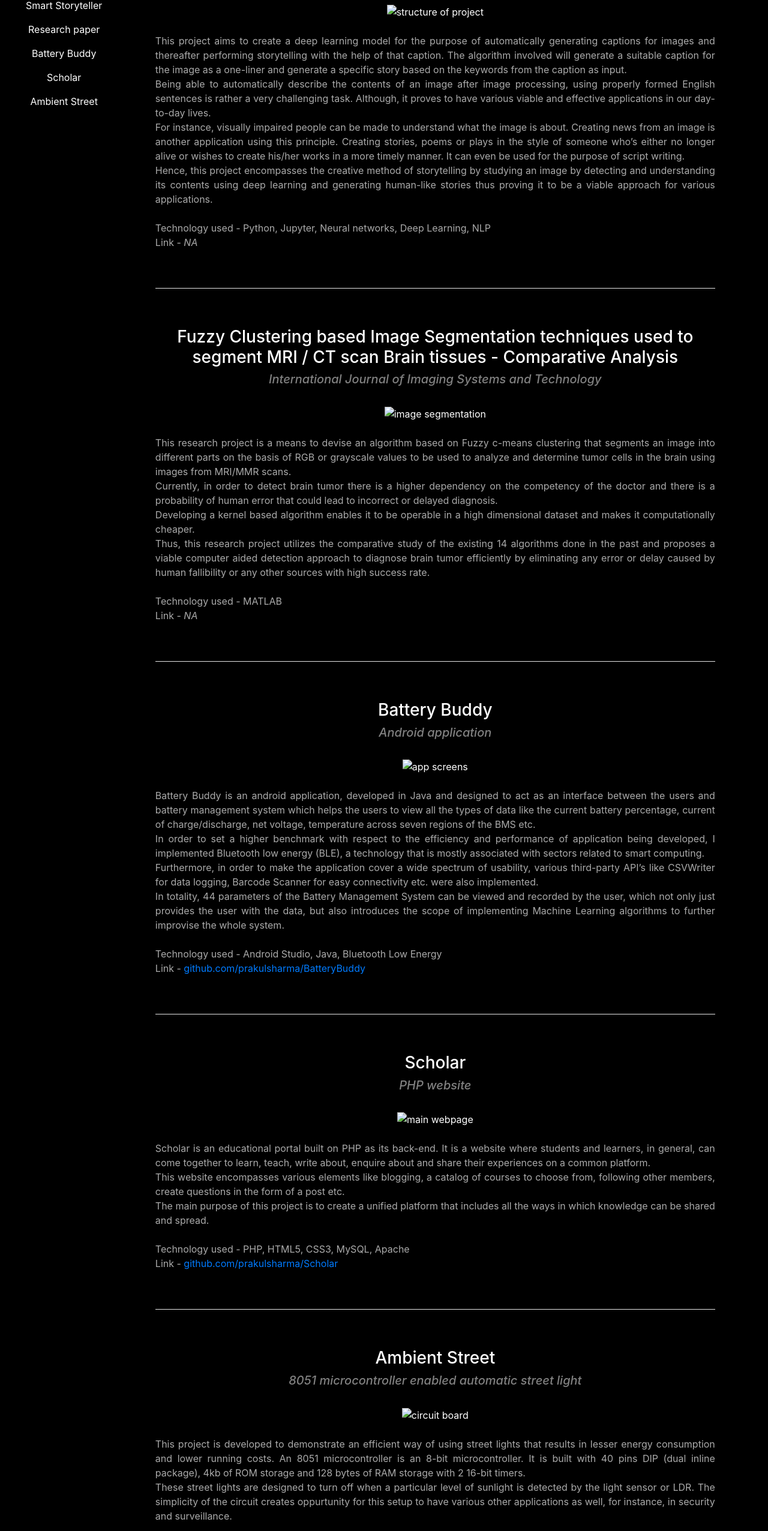
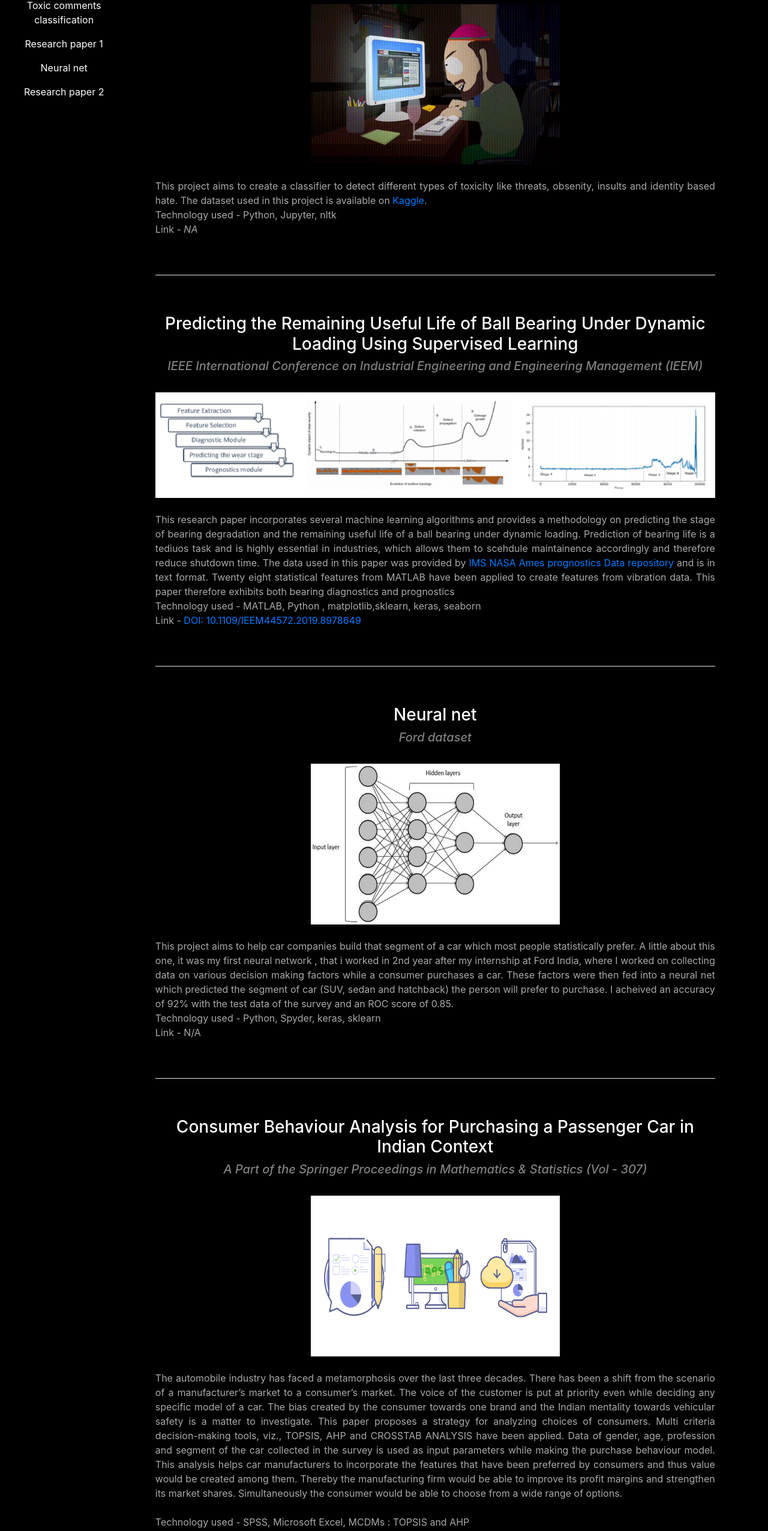
Before and after one commit to tanmayag97/tanmayag97.github.io, a plain HTML site: page projects.html in a window 1280 px wide. Shown: the part 171-2723 px from the top of the page at 60% size. Drawn offline with nearby package versions, Linux system fonts and the light colour scheme.

Commit message:
made changes
made changes in almost all to make it personalized

```diff
--- a/projects.html
+++ b/projects.html
@@ -79,6 +79,7 @@
 
 	</style>
 	<title>Projects | Tanmay Agarwal</title>
+	<link rel = "icon" type = "image/png" href = "logo.png">
 	<meta charset="utf-8">
 	<meta name="viewport" content="width=device-width, initial-scale=1">
 	<meta name="theme-color" content="#000000" />
@@ -98,11 +99,10 @@
 		<div class="row">
 			<div class="desc col-2" style="position:fixed;">
 				<p><a id="nav" style="color:grey; font-size: 14px" href="index.html">Back home</a></p><br><br>
-        <p><a id="nav" href="#storyteller">Smart Storyteller</a></p>
-				<p><a id="nav" href="#research">Research paper</a></p>
-				<p><a id="nav" href="#battery">Battery Buddy</a></p>
-				<p><a id="nav" href="#scholar">Scholar</a></p>
-				<p><a id="nav" href="#street">Ambient Street</a></p>
+        <p><a id="nav" href="#toxic">Toxic comments classification</a></p>
+				<p><a id="nav" href="#research1">Research paper 1</a></p>
+				<p><a id="nav" href="#ANN">Neural net</a></p>
+				<p><a id="nav" href="#research2">Research paper 2</a></p>
 
 
 
@@ -113,74 +113,66 @@
 				<!-- Put all the blogs here-->
 
 				<!-- Project 1 -->
-	      <h3 id="storyteller" class="heading">Smart Storyteller</h3>
-				<h5 class="date">An image storyteller</h5><br>
-        <img src="storyteller.png" alt="structure of project" width="90%"><br><br>
+	      <h3 id="toxic" class="heading">Toxic comments classification</h3>
+				<h5 class="date"> Kaggle </h5><br>
+        <img src="south-park-Gerald-Broflovski.gif" alt="south park gerald broflovski" height = "10%" width="40%"><br><br>
 	      <div class="paragraph">
-          This project aims to create a deep learning model for the purpose of automatically generating captions for images and thereafter performing storytelling with the help of that caption. The algorithm involved will generate a suitable caption for the image as a one-liner and generate a specific story based on the keywords from the caption as input.<br>
-          Being able to automatically describe the contents of an image after image processing, using properly formed English sentences is rather a very challenging task. Although, it proves to have various viable and effective applications in our day-to-day lives.<br>
-          For instance, visually impaired people can be made to understand what the image is about. Creating news from an image is another application using this principle. Creating stories, poems or plays in the style of someone who’s either no longer alive or wishes to create his/her works in a more timely manner. It can even be used for the purpose of script writing.<br>
-          Hence, this project encompasses the creative method of storytelling by studying an image by detecting and understanding its contents using deep learning and generating human-like stories thus proving it to be a viable approach for various applications.<br>
-          <br>
-          Technology used - Python, Jupyter, Neural networks, Deep Learning, NLP <br>
+          This project aims to create a classifier to detect different types of toxicity like threats, obsenity, insults and identity based hate.
+		  The dataset used in this project is available on <a href="https://www.kaggle.com/c/jigsaw-toxic-comment-classification-challenge" target="_blank">Kaggle</a>. <br>
+          Technology used - Python, Jupyter, nltk <br>
           Link - <i>NA</i>
         </div>
         <br><br><hr style="width:90%; background-color:white; color:white"><br><br>
 
         <!-- Project 2 -->
-	      <h3 id="research" class="heading">Fuzzy Clustering based Image Segmentation techniques used to segment MRI / CT scan Brain tissues -	Comparative Analysis</h3>
-				<h5 class="date">International Journal of Imaging Systems and Technology</h5><br>
-        <img src="research.png" alt="image segmentation" width="90%"><br><br>
+
+	      <h3 id="research1" class="heading"> Predicting the Remaining Useful Life of Ball Bearing Under Dynamic Loading Using Supervised Learning </h3>
+				<h5 class="date"> IEEE International Conference on Industrial Engineering and Engineering Management (IEEM) </h5><br>
+        <img src="IEEM illustrations.png" alt="Paper highlights" width="90%"><br><br>
 	      <div class="paragraph">
-          This research project is a means to devise an algorithm based on Fuzzy c-means clustering that segments an image into different parts on the basis of RGB or grayscale values to be used to analyze and determine tumor cells in the brain using images from MRI/MMR scans.<br>
-          Currently, in order to detect brain tumor there is a higher dependency on the competency of the doctor and there is a probability of human error that could lead to incorrect or delayed diagnosis.<br>
-          Developing a kernel based algorithm enables it to be operable in a high dimensional dataset and makes it computationally cheaper.<br>
-          Thus, this research project utilizes the comparative study of the existing 14 algorithms done in the past and proposes a viable computer aided detection approach to diagnose brain tumor efficiently by eliminating any error or delay caused by human fallibility or any other sources with high success rate.<br>
-          <br>
-          Technology used - MATLAB<br>
-          Link - <i>NA</i>
+		  This research paper incorporates several machine learning algorithms and provides a methodology on predicting the stage of bearing degradation and the remaining useful life of a ball bearing under dynamic loading.
+		  Prediction of bearing life is a tediuos task and is highly essential in industries, which allows them to scehdule maintainence accordingly and therefore reduce shutdown time.
+		  The data used in this paper was provided by <a href="https://ti.arc.nasa.gov/tech/dash/groups/pcoe/prognostic-data-repository/" target="_blank">IMS NASA Ames prognostics Data repository</a> and is in text format. Twenty eight statistical features from MATLAB have been applied to create features from vibration data. This paper therefore exhibits  both bearing diagnostics and prognostics<br>
+
+          Technology used - MATLAB, Python , matplotlib,sklearn, keras, seaborn<br>
+          Link - <a href="https://ieeexplore.ieee.org/document/8978649" target="_blank">DOI: 10.1109/IEEM44572.2019.8978649</a>
         </div>
         <br><br><hr style="width:90%; background-color:white; color:white"><br><br>
 
         <!-- Project 3 -->
-	      <h3 id="battery" class="heading">Battery Buddy</h3>
-				<h5 class="date">Android application</h5><br>
-        <img src="battery.png" alt="app screens" width="90%"><br><br>
-	      <div class="paragraph">
-          Battery Buddy is an android application, developed in Java and designed to act as an interface between the users and battery management system which helps the users to view all the types of data like the current battery percentage, current of charge/discharge, net voltage, temperature across seven regions of the BMS etc.<br>
-          In order to set a higher benchmark with respect to the efficiency and performance of application being developed, I implemented Bluetooth low energy (BLE), a technology that is mostly associated with sectors related to smart computing.<br>
-          Furthermore, in order to make the application cover a wide spectrum of usability, various third-party API’s like CSVWriter for data logging, Barcode Scanner for easy connectivity etc. were also implemented.<br>
-          In totality, 44 parameters of the Battery Management System can be viewed and recorded by the user, which not only just provides the user with the data, but also introduces the scope of implementing Machine Learning algorithms to further improvise the whole system.<br>
-          <br>
-          Technology used - Android Studio, Java, Bluetooth Low Energy<br>
-          Link - <a href="https://github.com/prakulsharma/BatteryBuddy">github.com/prakulsharma/BatteryBuddy</a>
+
+		        <h3 id="ANN" class="heading">Neural net</h3>
+        <h5 class="date">Ford dataset</h5><br>
+        <img src="ann.png" alt="ANN" height = "10%"width="40%"><br><br>
+        <div class="paragraph">
+          This project aims to help car companies build that segment of a car which most people statistically prefer. A little about this one, it was my first neural network , that i worked in 2nd year after my internship at Ford India, where I worked on collecting data on various decision making factors while a consumer purchases a car.
+		  These factors were then fed into a neural net which predicted the segment of car (SUV, sedan and hatchback) the person will prefer to purchase. I acheived an accuracy of 92% with the test data of the survey and an ROC score of 0.85.<br>
+          Technology used - Python, Spyder, keras, sklearn<br>
+          Link - <a> N/A</a>
         </div>
         <br><br><hr style="width:90%; background-color:white; color:white"><br><br>
 
+
         <!-- Project 4 -->
-        <h3 id="scholar" class="heading">Scholar</h3>
-        <h5 class="date">PHP website</h5><br>
-        <img src="scholar.png" alt="main webpage" width="90%"><br><br>
-        <div class="paragraph">
-          Scholar is an educational portal built on PHP as its back-end. It is a website where students and learners, in general, can come together to learn, teach, write about, enquire about and share their experiences on a common platform.<br>
-          This website encompasses various elements like blogging, a catalog of courses to choose from, following other members, create questions in the form of a post etc.<br>
-          The main purpose of this project is to create a unified platform that includes all the ways in which knowledge can be shared and spread.<br>
+
+		<h3 id="research2" class="heading">Consumer Behaviour Analysis for Purchasing a Passenger Car in Indian Context</h3>
+		<h5 class="date"> A Part of the Springer Proceedings in Mathematics & Statistics (Vol - 307)  </h5><br>
+        <img src="ford survey.png" alt="survey and result" height = "10%" width="40%"><br><br>
+	      <div class="paragraph">
+          The automobile industry has faced a metamorphosis over the last three decades. There has been a shift from the scenario of a manufacturer’s market to a consumer’s market.
+		  The voice of the customer is put at priority even while deciding any specific model of a car. The bias created by the consumer towards one brand and the Indian mentality towards vehicular safety is a matter to investigate.
+		  This paper proposes a strategy for analyzing choices of consumers.
+		  Multi criteria decision-making tools, viz., TOPSIS, AHP and CROSSTAB ANALYSIS have been applied. Data of gender, age, profession and segment of the car collected in the survey is used as input parameters while making the purchase behaviour model.
+		  This analysis helps car manufacturers to incorporate the features that have been preferred by consumers and thus value would be created among them.
+		  Thereby the manufacturing firm would be able to improve its profit margins and strengthen its market shares.
+		  Simultaneously the consumer would be able to choose from a wide range of options.<br>
           <br>
-          Technology used - PHP, HTML5, CSS3, MySQL, Apache<br>
-          Link - <a href="https://github.com/prakulsharma/Scholar">github.com/prakulsharma/Scholar</a>
+          Technology used - SPSS, Microsoft Excel, MCDMs : TOPSIS and AHP<br>
+          Link - <a href="https://link.springer.com/chapter/10.1007%2F978-981-15-1157-8_15" target="_blank">DOI: 10.1007/978-981-15-1157-8_15</a>
         </div>
         <br><br><hr style="width:90%; background-color:white; color:white"><br><br>
 
-        <!-- Project 5 -->
-        <h3 id="street" class="heading">Ambient Street</h3>
-        <h5 class="date">8051 microcontroller enabled automatic street light</h5><br>
-        <img src="street.png" alt="circuit board" width="90%"><br><br>
-        <div class="paragraph">
-          This project is developed to demonstrate an efficient way of using street lights that results in lesser energy consumption and lower running costs. An 8051  microcontroller is an 8-bit microcontroller. It is built with 40 pins DIP (dual inline package), 4kb of ROM storage and 128 bytes of RAM storage with 2 16-bit timers.<br>
-          These street lights are designed to turn off when a particular level of sunlight is detected by the light sensor or LDR. The simplicity of the circuit creates oppurtunity for this setup to have various other applications as well, for instance, in security and surveillance.<br>
-          <br>
-          Technology used - Embedded-C, AT89C52 microcontroller<br>
-        </div>
+
         <!-- <br><br><hr style="width:90%; background-color:white; color:white"><br><br> -->
 
         <!-- end -->
@@ -190,7 +182,7 @@
 
 		<br><br><br><br><br>
 		<div class="fade_rule"></div><br>
-		<div style="color:gray; font-size: 14px; paddin-bottom:50px">Prakul Sharma &#9400; 2020</div>
+		<div style="color:gray; font-size: 14px; paddin-bottom:50px">Made with ❤ by Tanmay Agarwal</div>
     <br><br><br>
 
 	</div>
```
Also changed, not shown: about.html (+5 -4 lines), blog.html (+6 -6 lines), index.html (+3 -2 lines), IEEM illustrations.png (added), ann.png (added), ford survey.png (added), logo.png (added), south-park-Gerald-Broflovski.gif (added).
